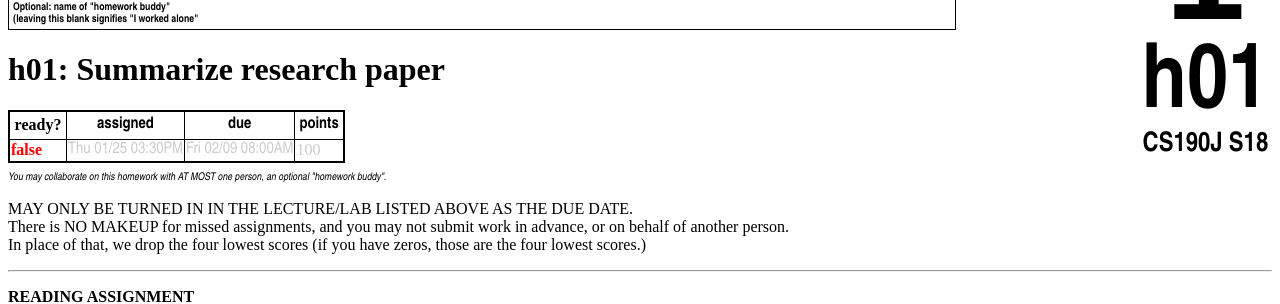
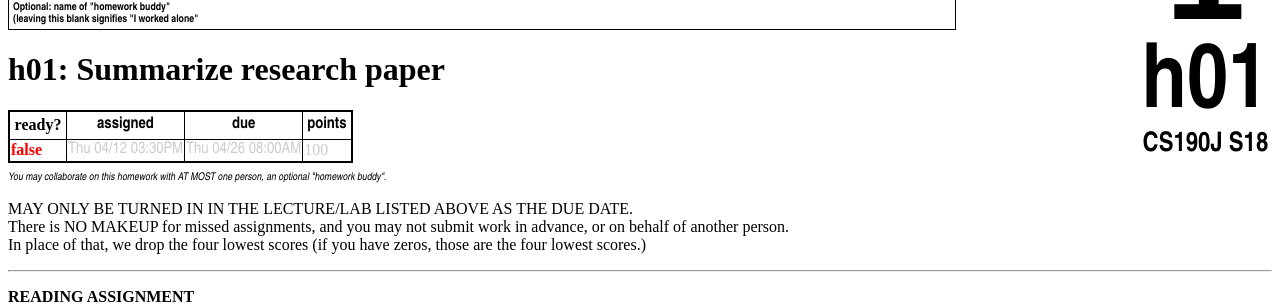
Before and after one commit to ucsb-cs190j-s18/ucsb-cs190j-s18.github.io, a Jekyll site: the page built from _hwk/h01.md, in a window 1280 px wide. Shown: the part 416-720 px from the top of the page. Built offline with Jekyll 4.4.1, drawn with Linux system fonts in a browser that asks for light colours.

Commit message:
Update h01.md

```diff
--- a/_hwk/h01.md
+++ b/_hwk/h01.md
@@ -2,8 +2,8 @@
 num: "h01"
 desc: "Summarize research paper"
 ready: false
-assigned: 2018-01-25 15:30:00.00-8:00
-due: 2018-02-09 08:00:00.00-8:00
+assigned: 2018-04-12 15:30:00.00-8:00
+due: 2018-04-26 08:00:00.00-8:00
 ---
 
 <b>READING ASSIGNMENT</b>
```
